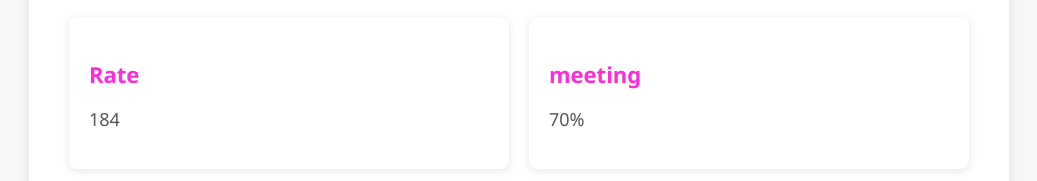
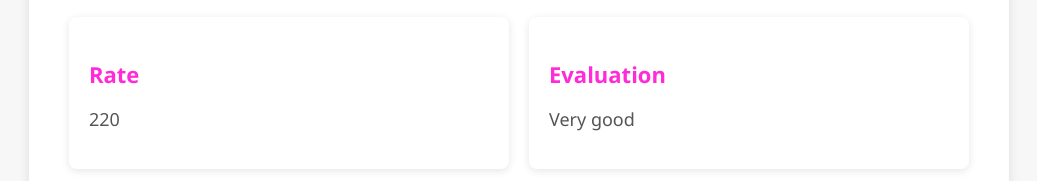
Before and after one commit to khalid-it-ctrl/doaa, a plain HTML site: page index.html in a window 1280 px wide. Shown: the part 241-422 px from the top of the page, without its empty margins (121-1158 px from the left). Drawn offline with Linux system fonts and the light colour scheme.

Commit message:
Update index.html

```diff
--- a/index.html
+++ b/index.html
@@ -84,11 +84,11 @@ phone📞: 01021455185
     <div class="info-container">
         <div class="info-box">
             <h3>Rate </h3>
-            <p>184</p>
+            <p>220</p>
         </div>
         <div class="info-box">
-            <h3>meeting</h3>
-            <p>70%</p>
+            <h3>Evaluation</h3>
+            <p>Very good </p>
         </div>
     </div>
 </div>
```
